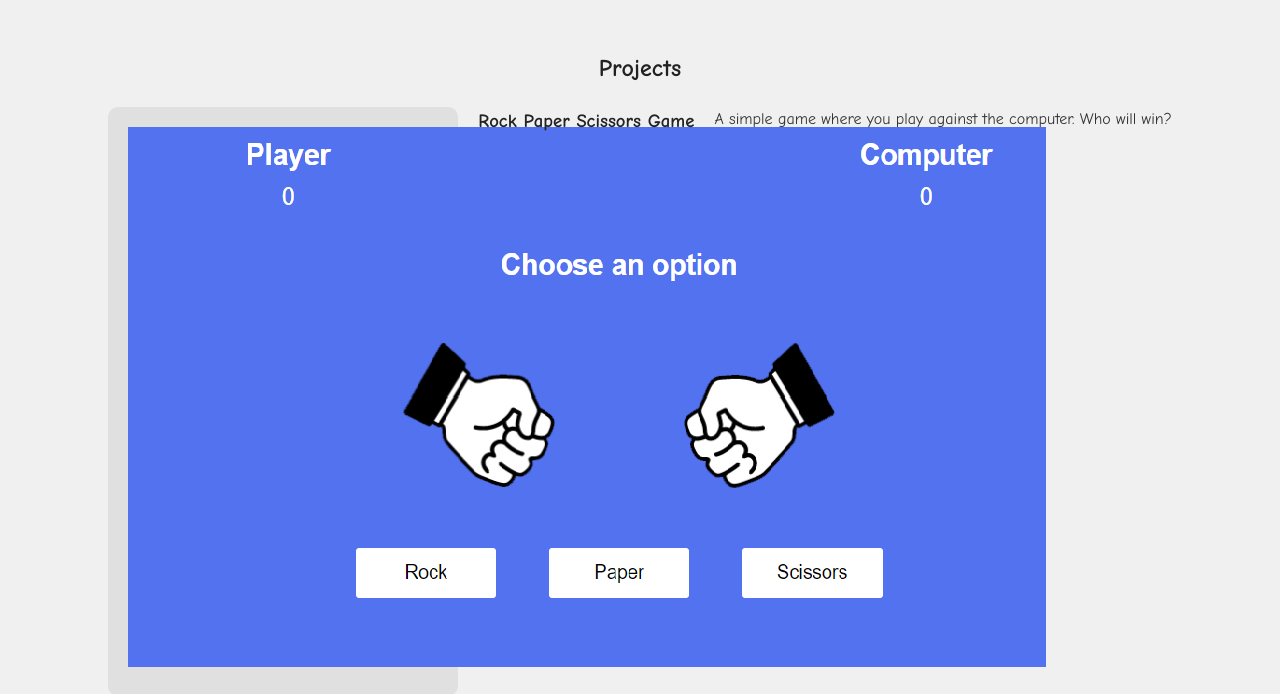
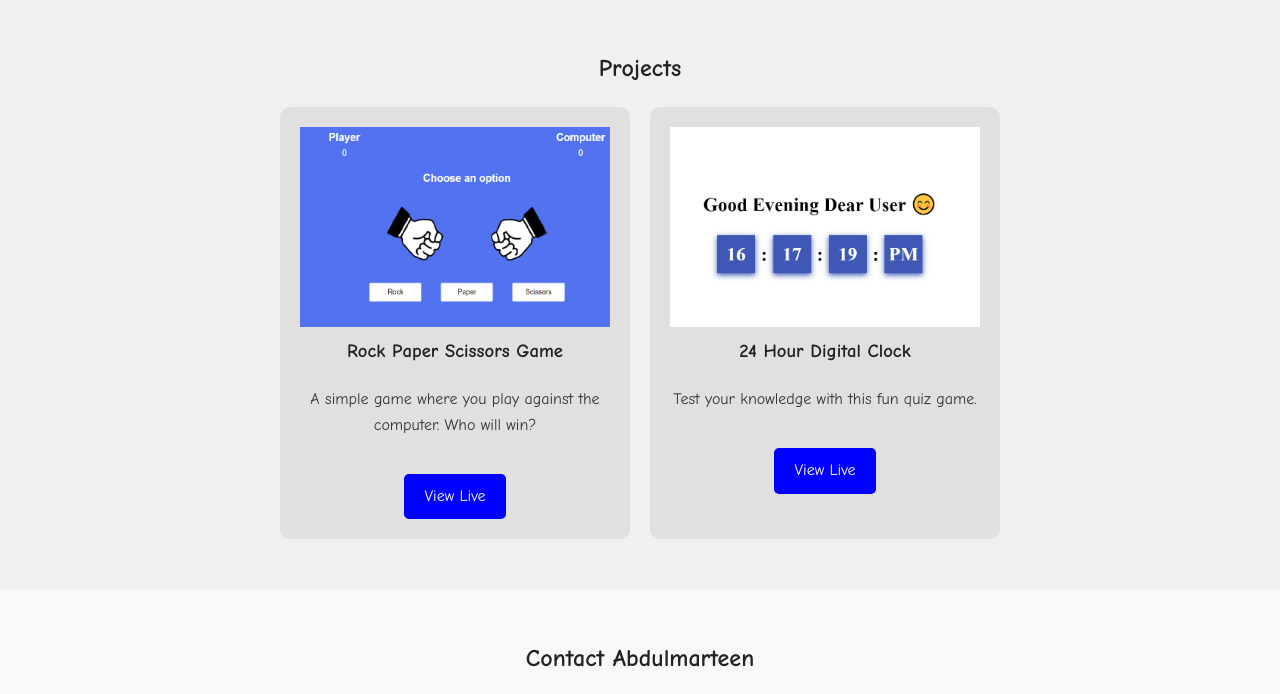
Before and after one commit to Kaksie-codes/portfolio-guide, a plain HTML site: page index.html in a window 1280 px wide. Shown: the part 1000-1694 px from the top of the page. Drawn offline with Linux system fonts and the light colour scheme.

Commit message:
bugs fixed

```diff
--- a/index.html
+++ b/index.html
@@ -68,7 +68,7 @@
             <h2>Projects</h2>
             <div class="project-list">
                 <div class="project">
-                    <div class="img-wrapper"></div>
+                    <div class="img-wrapper">
                         <img src="/rock-paper.png" alt="">
                     </div>
                     <h3>Rock Paper Scissors Game</h3>
--- a/styles.css
+++ b/styles.css
@@ -204,7 +204,17 @@ header nav button{
     margin-top: 20px;
     transition: background 0.3s ease-in-out;
 }
-
+.project .img-wrapper{
+    width: 100%;
+    height: 200px;
+    overflow: hidden;
+    margin-bottom: 10px;
+}
+.project .img-wrapper img{
+    width: 100%;
+    height: 100%;
+    object-fit: cover;
+}
 .project .btn:hover {
     background: #2980b9;
 }
```
